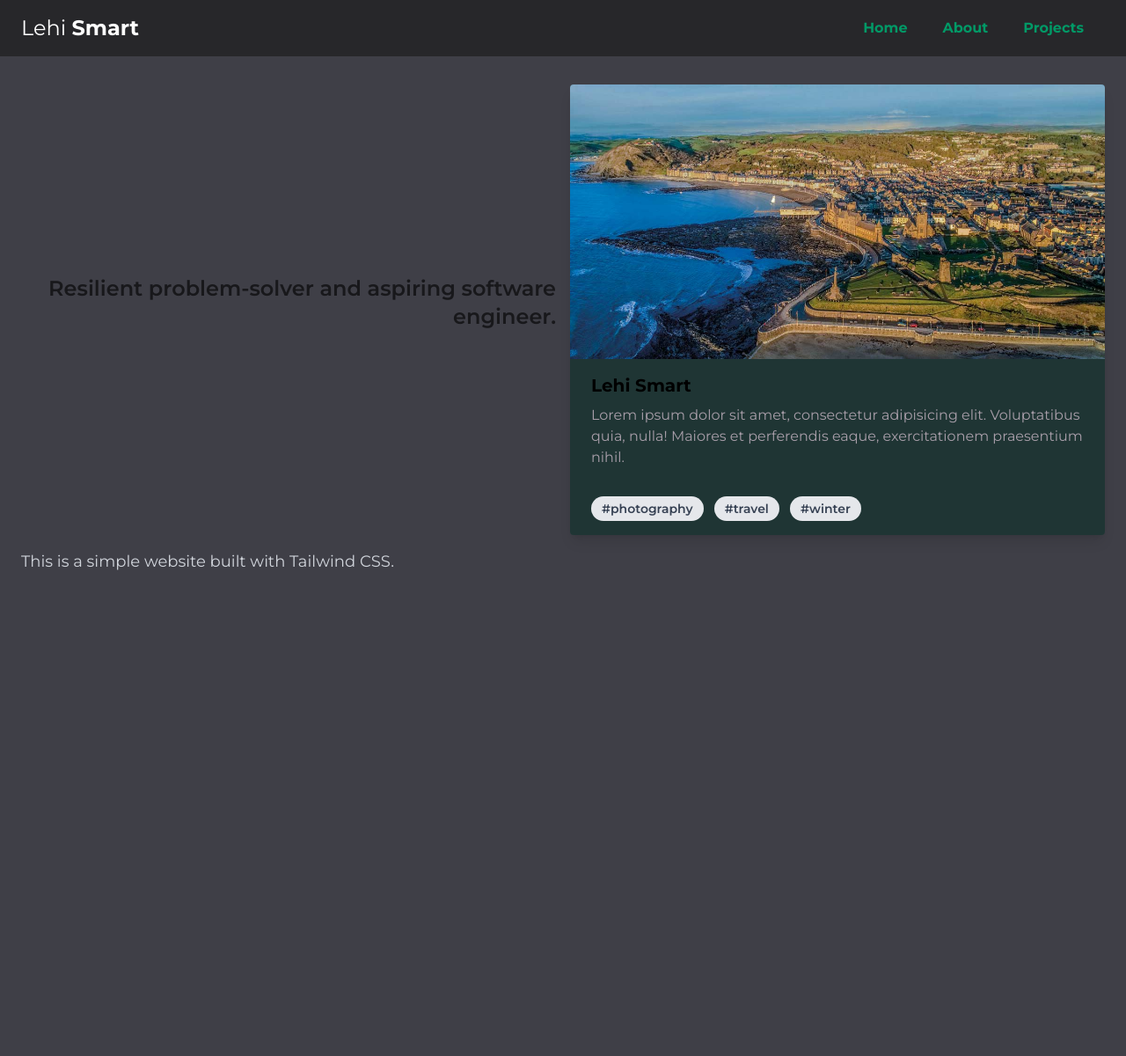
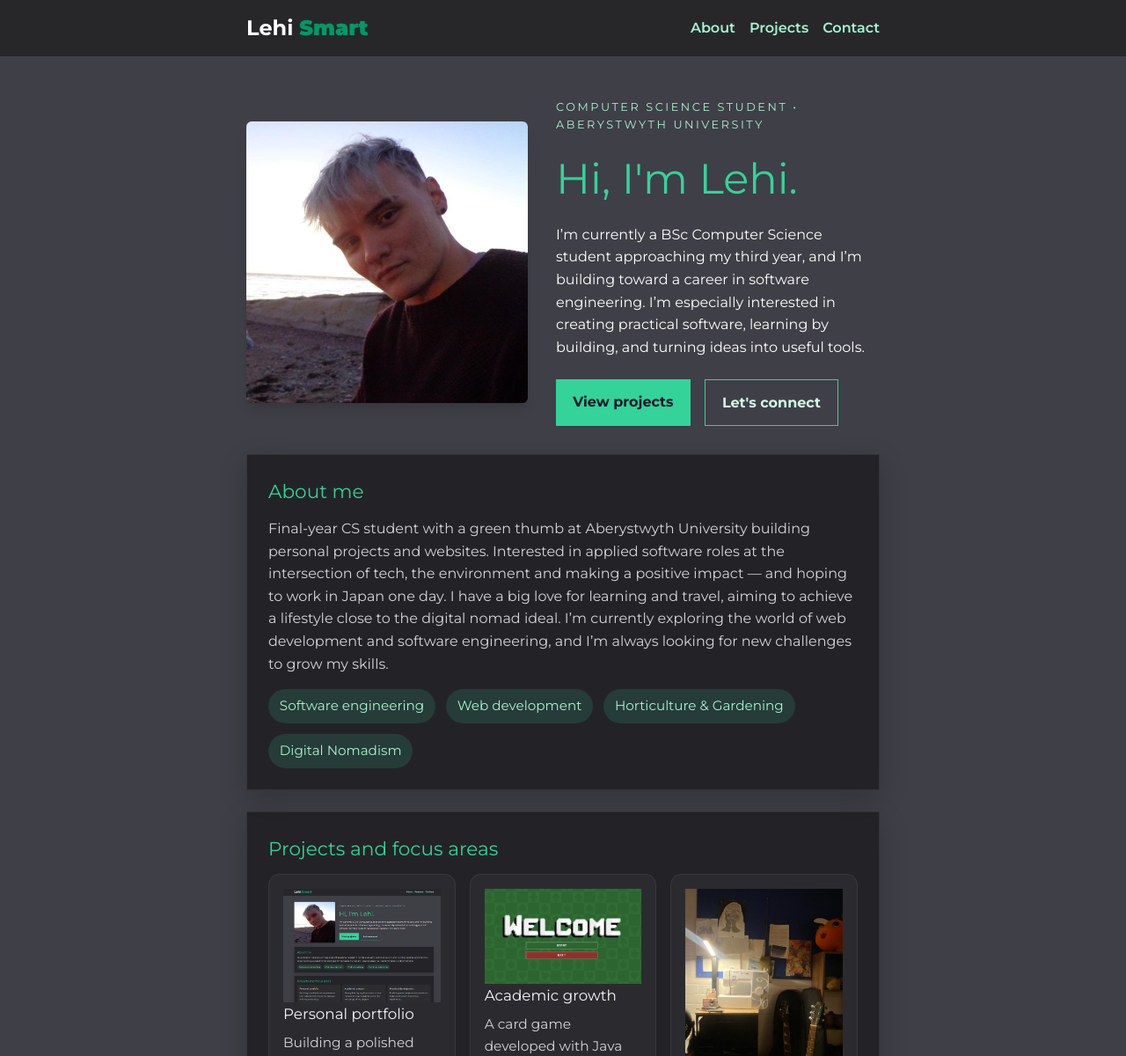
Before and after one commit to LehiSmart/onlineCV, a website: page index.html in a window 1280 px wide. Shown: the top 1200 px of the page at 88% size. Before the commit the page ends 800 px from the top, so only its background shows below. Drawn offline with Linux system fonts and the light colour scheme.

Commit message:
Adding a load of content and improving layout

```diff
--- a/index.html
+++ b/index.html
@@ -3,51 +3,100 @@
     <head>
         <meta charset="utf-8">
         <meta http-equiv="X-UA-Compatible" content="IE=edge">
-        <title></title>
-        <meta name="description" content="">
+        <title>Lehi Smart | Computer Science Student</title>
+        <meta name="description" content="Computer Science student at Aberystwyth University sharing my interests in software engineering, web development, and building practical projects.">
         <meta name="viewport" content="width=device-width, initial-scale=1">
         <link rel="stylesheet" href="main.css">
 
         <link rel="preconnect" href="https://fonts.googleapis.com">
         <link rel="preconnect" href="https://fonts.gstatic.com" crossorigin>
         <link href="https://fonts.googleapis.com/css2?family=Montserrat:ital,wght@0,100..900;1,100..900&display=swap" rel="stylesheet">
+    </head>
+    <body class="bg-zinc-700 text-white">
+        <header class="bg-zinc-800 text-white sticky top-0 z-10">
+            <div class="container flex justify-between items-center py-4">
+                <a href="#home" class="text-2xl font-bold">Lehi <strong class="text-emerald-600">Smart</strong></a>
 
-    </head>
-    <body class = "bg-zinc-700">
-        <header class = "bg-zinc-800 text-white">
-            <div class = "container flex justify-between items-center py-4">
-                <div class = "text-2xl">Lehi <strong>Smart</strong></div>
-
-                <ul class = "flex items-center gap-4">
-                    <li class = "mr-6 text-1.25rem font-bold"><a href = "#" class = "text-emerald-600 hover:text-emerald-800">Home</a></li>
-                    <li class = "mr-6 text-1.25rem font-bold"><a href = "#" class = "text-emerald-600 hover:text-emerald-800">About</a></li>
-                    <li class = "mr-6 text-1.25rem font-bold"><a href = "#" class = "text-emerald-600 hover:text-emerald-800">Projects</a></li>
+                <ul class="flex items-center gap-4">
+                    <li><a href="#about" class="nav-link">About</a></li>
+                    <li><a href="#projects" class="nav-link">Projects</a></li>
+                    <li><a href="#contact" class="nav-link">Contact</a></li>
                 </ul>
             </div>
         </header>
-        <main class = "container py-8">
-            <section class = "flex items-center justify-center gap-4">
-                <h1 class = "text-zinc-900 text-right font-semibold w-1/2 text-2xl mb-4">Resilient problem-solver and aspiring software engineer.
 
-                </h1>
+        <main id="home" class="container py-8">
+            <section class="hero-grid">
+                <img
+                    class="w-[clamp(260px,70vw,350px)] h-auto object-contain rounded-md shadow-lg shrink-0"
+                    src="images/me.jpg"
+                    alt="Profile picture of Lehi Smart"
+                />
 
-                <div class=" w-1/2 rounded overflow-hidden shadow-lg bg-emerald-950/50 ">
-                    <img class="w-full" src="images\aberystwythScene.jpg" alt="Sunset in the mountains">
-                    <div class="px-6 py-4 ">
-                        <div class="font-bold text-xl mb-2">Lehi Smart</div>
-                        <p class="text-mauve-400 text-base">
-                        Lorem ipsum dolor sit amet, consectetur adipisicing elit. Voluptatibus quia, nulla! Maiores et perferendis eaque, exercitationem praesentium nihil.
-                        </p>
-                    </div>
-                    <div class="px-6 pt-4 pb-2">
-                        <span class="inline-block bg-gray-200 rounded-full px-3 py-1 text-sm font-semibold text-gray-700 mr-2 mb-2">#photography</span>
-                        <span class="inline-block bg-gray-200 rounded-full px-3 py-1 text-sm font-semibold text-gray-700 mr-2 mb-2">#travel</span>
-                        <span class="inline-block bg-gray-200 rounded-full px-3 py-1 text-sm font-semibold text-gray-700 mr-2 mb-2">#winter</span>
+                <div class="hero-copy">
+                    <p class="eyebrow">Computer Science student • Aberystwyth University</p>
+                    <h1>Hi, I'm Lehi.</h1>
+                    <p>
+                        I’m currently a BSc Computer Science student approaching my third year, and I’m building toward a career in software engineering.
+                        I’m especially interested in creating practical software, learning by building, and turning ideas into useful tools.
+                    </p>
+                    <div class="hero-actions">
+                        <a href="#projects" class="btn btn-primary">View projects</a>
+                        <a href="#contact" class="btn btn-secondary">Let's connect</a>
                     </div>
                 </div>
             </section>
 
-            <p class = "py-4 text-lg text-gray-300">This is a simple website built with Tailwind CSS.</p>
-        <script src="" async defer></script>
+            <section id="about" class="section-card">
+                <h2>About me</h2>
+                <p>
+                    Final-year CS student with a green thumb at Aberystwyth University building personal projects and websites.
+                    Interested in applied software roles at the intersection of tech, the environment and making a positive impact — and hoping to work in Japan one day.
+                    I have a big love for learning and travel, aiming to achieve a lifestyle close to the digital nomad ideal.
+                    I’m currently exploring the world of web development and software engineering, and I’m always looking for new challenges to grow my skills.
+                </p>
+                <div class="pill-list">
+                    <span class="pill">Software engineering</span>
+                    <span class="pill">Web development</span>
+                    <span class="pill">Horticulture & Gardening</span>
+                    <span class="pill">Digital Nomadism</span>
+                </div>
+            </section>
+
+            <section id="projects" class="section-card">
+                <h2>Projects and focus areas</h2>
+                <div class="card-grid">
+                    <article class="project-card">
+                        <img src="images/portfolioSnippet.png" alt="Screenshot of my personal portfolio website" class="project-image" />
+                        <h3>Personal portfolio</h3>
+                        <p>Building a polished online presence that reflects both my technical work and my personality.</p>
+                    </article>
+                    <article class="project-card">
+                        <img src="images/cardgameSnippet.PNG" alt="Card game showcase image" class="project-image" />
+                        <h3>Academic growth</h3>
+                        <p>A card game developed with Java and built with Maven. Fully functional with great features</p>
+                    </article>
+                    <article class="project-card">
+                        <img src="images/hobbies.jpg" alt="Image representing hobbies and interests" class="project-image" />
+                        <h3>Keeping up with hobbies</h3>
+                        <p>Exploring creative outlets and interests outside of my academic and professional pursuits.</p>
+                    </article>
+                </div>
+            </section>
+
+            <section id="contact" class="section-card">
+                <h2>Let's connect</h2>
+                <p>
+                    I’m always interested in conversations about software engineering, internships, university projects, and new ideas to build.
+                </p>
+                <p class="contact-note">
+                    If you’d like to chat, feel free to reach out through the channels you use most.
+                </p>
+            </section>
+        </main>
+
+        <footer class="container py-6 text-center text-sm text-gray-300">
+            © 2026 Lehi Smart
+        </footer>
     </body>
 </html>
--- a/tailwind.css
+++ b/tailwind.css
@@ -9,3 +9,23 @@
     margin-inline: auto;
     padding-inline: 1.5rem;
 }
+
+.container{
+    max-width: 60%;
+    margin-left: auto;
+    margin-right: auto;
+    padding-left: 1.5rem;
+    padding-right: 1.5rem;
+}
+
+.section{
+    display: flex;
+    flex-direction: row;
+    gap: 1rem;
+}
+
+@media (max-width: 600px) {
+    .section{
+        flex-direction: column;
+    }
+}
```
Also changed, not shown: images/cardgameSnippet.PNG (added), images/hobbies.jpg (added), images/me.jpg (added), images/portfolioSnippet.PNG (added), main.css.
